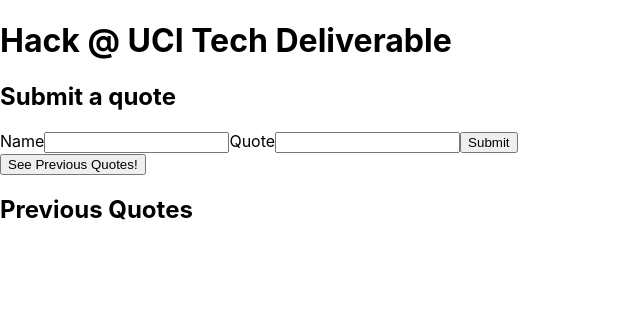
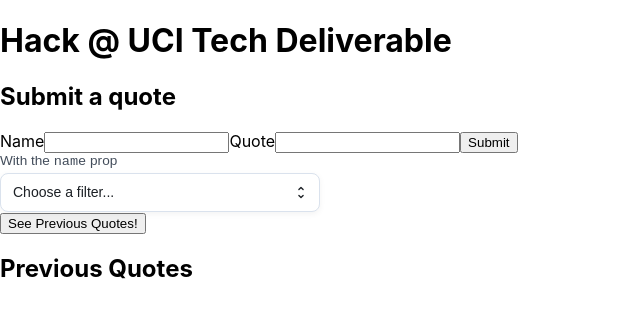
Before and after one commit to IanWearsHat/Hack2023Deliverable, a React (Vite) app in the folder frontend/: page / in a window 1280 px wide. Shown: the top 318 px of the page, without its empty margins (0-640 px from the left). Built offline with nearby package versions, Linux system fonts and the light colour scheme.

Commit message:
Created Select for filtering quotes
- clicking button will apply the filter

```diff
--- a/frontend/src/App.jsx
+++ b/frontend/src/App.jsx
@@ -4,22 +4,33 @@
 
 import "./App.css";
 import Quote from "./components/Quote/Quote.jsx";
+import AgeDropdown from "./components/AgeDropdown/AgeDropdown.jsx";
 
 function App() {
+	const [filter, setFilter] = useState("");
+
+	const handleOptionClicked = (optionFilter) => {
+		setFilter(optionFilter);
+	};
+
 
 	const [quotes, setQuotes] = useState([]);
 
 	let getQuotesParams = {
-		time_cutoff: "all"
+		time_cutoff: filter
 	};
 
 	const onButtonClick = () => {
-		let res = axios.get("/api/quote", { params: getQuotesParams })
+		// only works if the filter is not an empty string
+		if (filter) {
+			axios.get("/api/quote", { params: getQuotesParams })
 			.then((response) => {
 				setQuotes(response.data);
 				console.log(response.data);
-			})
+			});
+		}
 	};
+
 
 	return (
 		<div className="App">
@@ -37,6 +48,8 @@
 					<button type="submit">Submit</button>
 				</form>
 
+				<AgeDropdown onOptionClicked={handleOptionClicked}/>
+				{/* TODO: Make this button prettier */}
 				<button onClick={onButtonClick}>See Previous Quotes!</button>
 			</div>
 
--- /dev/null
+++ b/frontend/src/components/AgeDropdown/AgeDropdown.jsx
@@ -0,0 +1,195 @@
+import * as React from 'react';
+import PropTypes from 'prop-types';
+import { Select as BaseSelect, selectClasses } from '@mui/base/Select';
+import { Option as BaseOption, optionClasses } from '@mui/base/Option';
+import { Popper as BasePopper } from '@mui/base/Popper';
+import { styled } from '@mui/system';
+import UnfoldMoreRoundedIcon from '@mui/icons-material/UnfoldMoreRounded';
+
+import './ageDropdown.css';
+
+export default function AgeDropdown({onOptionClicked}) {
+  return (
+    <div>
+      <Label htmlFor="named-select">
+        With the <code>name</code> prop
+      </Label>
+      <Select
+        placeholder="Choose a filter..."
+        id="named-select"
+        name="demo-select"
+        onChange={(event, child) => {
+          onOptionClicked(child);
+        }}
+      >
+        <Option value={'week'}>Week</Option>
+        <Option value={'month'}>Month</Option>
+        <Option value={'year'}>Year</Option>
+        <Option value={'all'}>All</Option>
+      </Select>
+    </div>
+  );
+}
+
+const Select = React.forwardRef(function CustomSelect(props, ref) {
+  const slots = {
+    root: Button,
+    listbox: Listbox,
+    popper: Popper,
+    ...props.slots,
+  };
+
+  return <BaseSelect {...props} ref={ref} slots={slots} />;
+});
+
+const blue = {
+  100: '#DAECFF',
+  200: '#99CCF3',
+  400: '#3399FF',
+  500: '#007FFF',
+  600: '#0072E5',
+  900: '#003A75',
+};
+
+const grey = {
+  50: '#F3F6F9',
+  100: '#E5EAF2',
+  200: '#DAE2ED',
+  300: '#C7D0DD',
+  400: '#B0B8C4',
+  500: '#9DA8B7',
+  600: '#6B7A90',
+  700: '#434D5B',
+  800: '#303740',
+  900: '#1C2025',
+};
+
+const Button = React.forwardRef(function Button(props, ref) {
+  const { ownerState, ...other } = props;
+  return (
+    <StyledButton type="button" {...other} ref={ref}>
+      {other.children}
+      <UnfoldMoreRoundedIcon />
+    </StyledButton>
+  );
+});
+
+Button.propTypes = {
+  children: PropTypes.node,
+  ownerState: PropTypes.object.isRequired,
+};
+
+const StyledButton = styled('button', { shouldForwardProp: () => true })(
+  ({ theme }) => `
+  position: relative;
+  font-family: IBM Plex Sans, sans-serif;
+  font-size: 0.875rem;
+  box-sizing: border-box;
+  min-width: 320px;
+  padding: 8px 12px;
+  border-radius: 8px;
+  text-align: left;
+  line-height: 1.5;
+  background: ${theme.palette.mode === 'dark' ? grey[900] : '#fff'};
+  border: 1px solid ${theme.palette.mode === 'dark' ? grey[700] : grey[200]};
+  color: ${theme.palette.mode === 'dark' ? grey[300] : grey[900]};
+  box-shadow: 0px 2px 6px ${
+    theme.palette.mode === 'dark' ? 'rgba(0,0,0, 0.50)' : 'rgba(0,0,0, 0.05)'
+  };
+
+  transition-property: all;
+  transition-timing-function: cubic-bezier(0.4, 0, 0.2, 1);
+  transition-duration: 120ms;
+
+  &:hover {
+    background: ${theme.palette.mode === 'dark' ? grey[800] : grey[50]};
+    border-color: ${theme.palette.mode === 'dark' ? grey[600] : grey[300]};
+  }
+
+  &.${selectClasses.focusVisible} {
+    outline: 0;
+    border-color: ${blue[400]};
+    box-shadow: 0 0 0 3px ${theme.palette.mode === 'dark' ? blue[600] : blue[200]};
+  }
+
+  & > svg {
+    font-size: 1rem;
+    position: absolute;
+    height: 100%;
+    top: 0;
+    right: 10px;
+  }
+  `,
+);
+
+const Listbox = styled('ul')(
+  ({ theme }) => `
+  font-family: IBM Plex Sans, sans-serif;
+  font-size: 0.875rem;
+  box-sizing: border-box;
+  padding: 6px;
+  margin: 12px 0;
+  min-width: 320px;
+  border-radius: 12px;
+  overflow: auto;
+  outline: 0px;
+  background: ${theme.palette.mode === 'dark' ? grey[900] : '#fff'};
+  border: 1px solid ${theme.palette.mode === 'dark' ? grey[700] : grey[200]};
+  color: ${theme.palette.mode === 'dark' ? grey[300] : grey[900]};
+  box-shadow: 0px 2px 6px ${
+    theme.palette.mode === 'dark' ? 'rgba(0,0,0, 0.50)' : 'rgba(0,0,0, 0.05)'
+  };
+  `,
+);
+
+const Option = styled(BaseOption)(
+  ({ theme }) => `
+  list-style: none;
+  padding: 8px;
+  border-radius: 8px;
+  cursor: default;
+
+  &:last-of-type {
+    border-bottom: none;
+  }
+
+  &.${optionClasses.selected} {
+    background-color: ${theme.palette.mode === 'dark' ? blue[900] : blue[100]};
+    color: ${theme.palette.mode === 'dark' ? blue[100] : blue[900]};
+  }
+
+  &.${optionClasses.highlighted} {
+    background-color: ${theme.palette.mode === 'dark' ? grey[800] : grey[100]};
+    color: ${theme.palette.mode === 'dark' ? grey[300] : grey[900]};
+  }
+
+  &.${optionClasses.highlighted}.${optionClasses.selected} {
+    background-color: ${theme.palette.mode === 'dark' ? blue[900] : blue[100]};
+    color: ${theme.palette.mode === 'dark' ? blue[100] : blue[900]};
+  }
+
+  &.${optionClasses.disabled} {
+    color: ${theme.palette.mode === 'dark' ? grey[700] : grey[400]};
+  }
+
+  &:hover:not(.${optionClasses.disabled}) {
+    background-color: ${theme.palette.mode === 'dark' ? grey[800] : grey[100]};
+    color: ${theme.palette.mode === 'dark' ? grey[300] : grey[900]};
+  }
+  `,
+);
+
+const Popper = styled(BasePopper)`
+  z-index: 1;
+`;
+
+const Label = styled('label')(
+  ({ theme }) => `
+  font-family: IBM Plex Sans, sans-serif;
+  font-size: 0.85rem;
+  display: block;
+  margin-bottom: 4px;
+  font-weight: 400;
+  color: ${theme.palette.mode === 'dark' ? grey[400] : grey[700]};
+  `,
+);
--- a/frontend/src/components/Quote/Quote.jsx
+++ b/frontend/src/components/Quote/Quote.jsx
@@ -1,23 +1,4 @@
-import * as React from 'react';
-import Card from '@mui/material/Card';
-import CardContent from '@mui/material/CardContent';
-import Typography from '@mui/material/Typography';
 import './quote.css';
-
-const card = (
-  <React.Fragment>
-    <CardContent>
-      <Typography sx={{ textAlign: "center" }} variant="h5" component="div">
-        "Little hellions, kids feeling rebellious"
-      </Typography>
-      <Typography sx={{ textAlign: "right" }} color="text.secondary">
-        -Reiko (November 23, 2023)
-      </Typography>
-    </CardContent>
-  </React.Fragment>
-);
-
-
 
 function Quote({name, quote, date}) {
     return (
@@ -25,7 +6,6 @@
         <p className="quote-text">"{quote}"</p>
         <p className="quote-details">-{name} {date}</p>
       </div>
-      // <Card variant="outlined" sx={{ borderRadius: "12px", border: 1}}>{card}</Card>
     );
 }
 
```
Also changed, not shown: frontend/src/components/AgeDropdown/ageDropdown.css (added).
